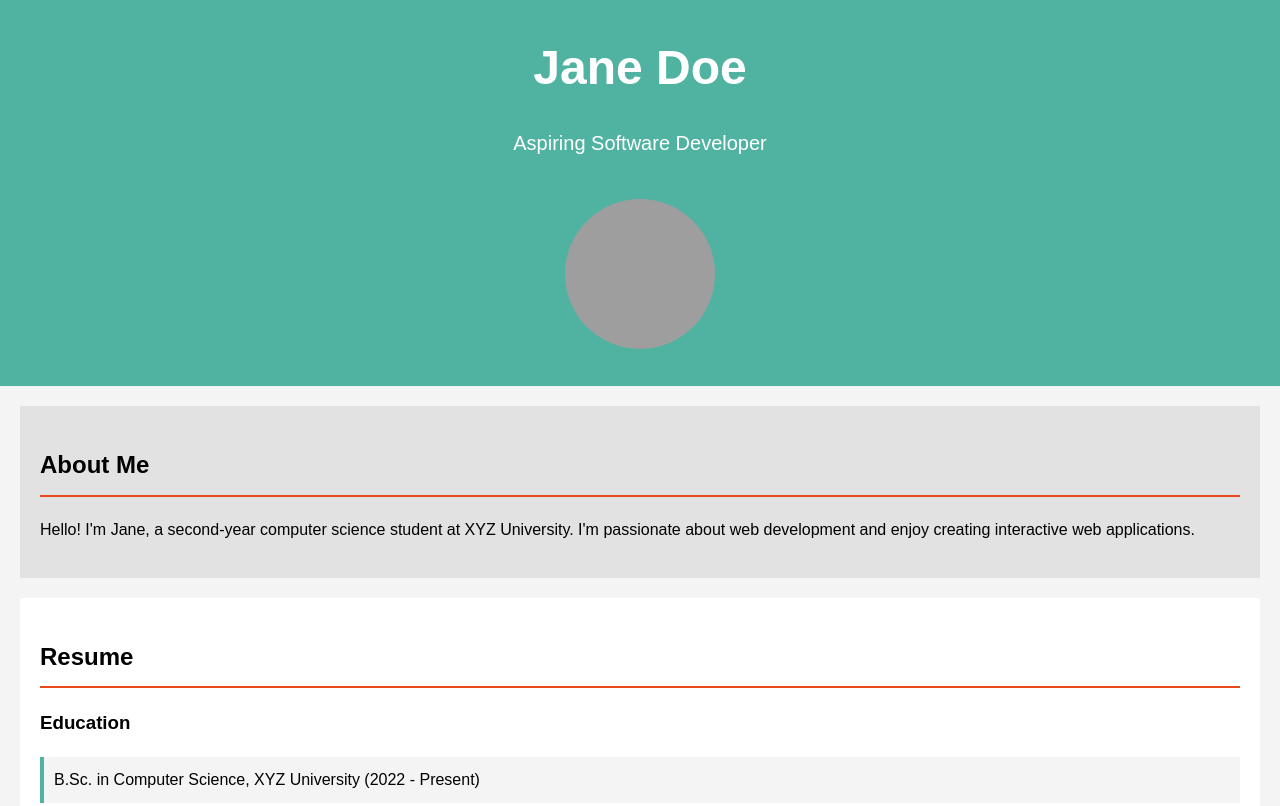
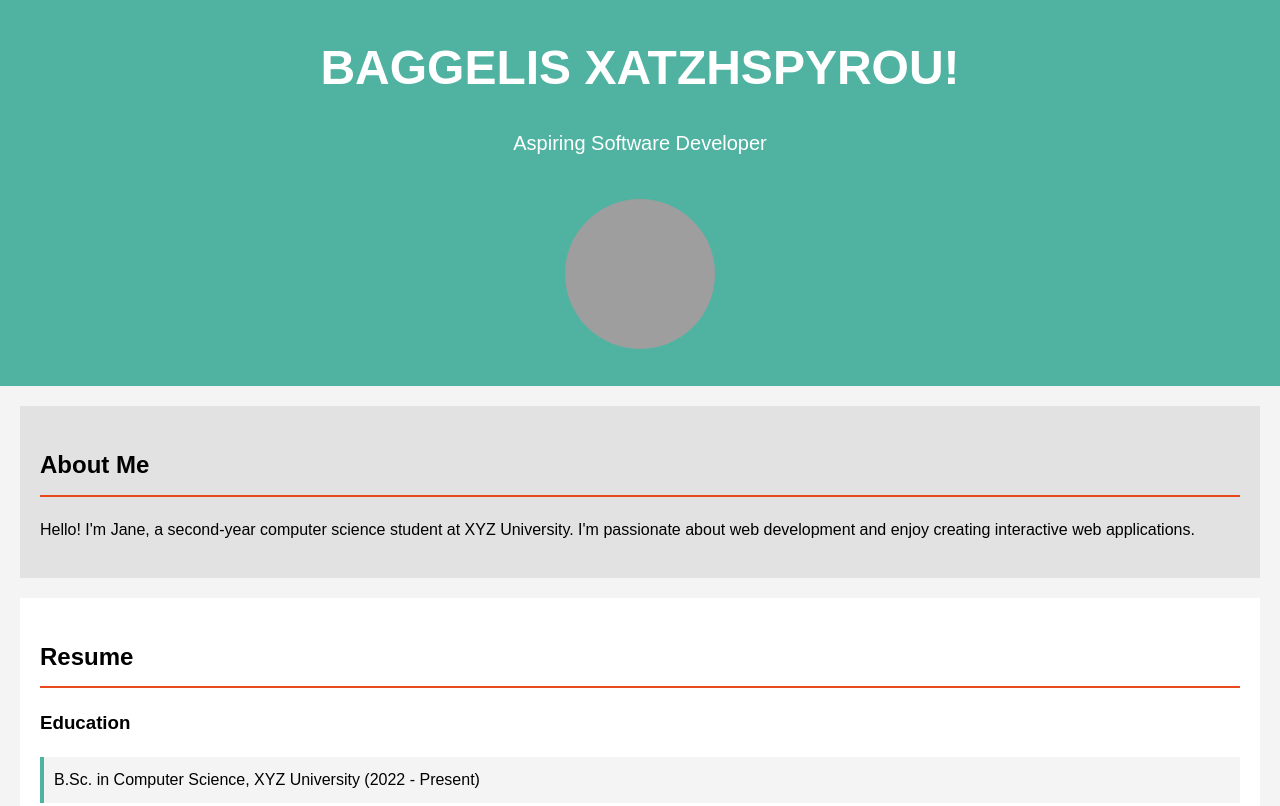
Before and after one commit to baggelisxastzhspyrou1980-glitch/netlify-ergasia-, a plain HTML site: page index.html in a window 1280 px wide. Shown: the top 806 px of the page. Drawn offline with Linux system fonts and the light colour scheme; grey boxes are pictures that could not be loaded.

Commit message:
Update header name to BAGGELIS XATZHSPYROU

```diff
--- a/index.html
+++ b/index.html
@@ -11,7 +11,7 @@
 
     <!-- Header Section (Lab 1) -->
     <header>
-        <h1>Jane Doe</h1>
+        <h1>BAGGELIS XATZHSPYROU!</h1>
         <p>Aspiring Software Developer</p>
         <!-- Placeholder image for the profile picture -->
         <img src="https://picsum.photos/150" alt="Jane Doe" width="150">
```
